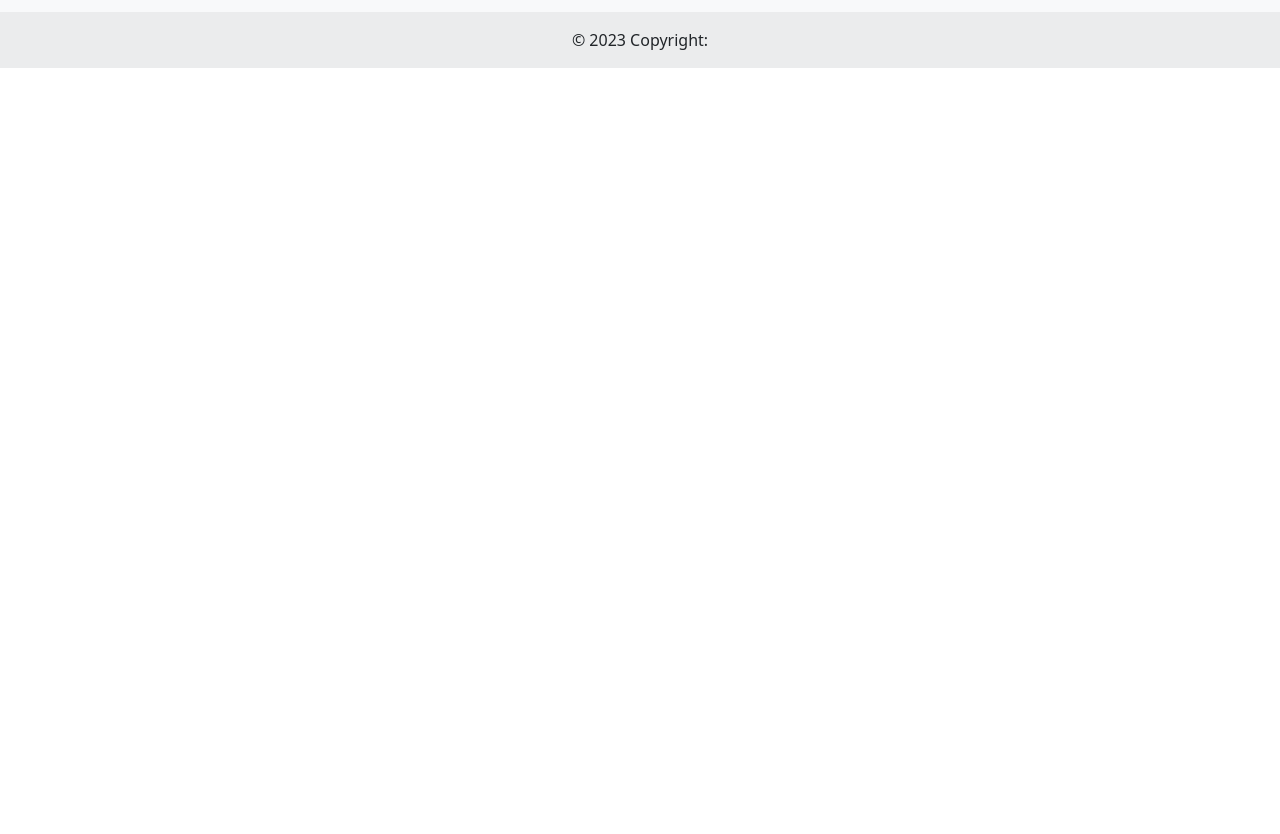
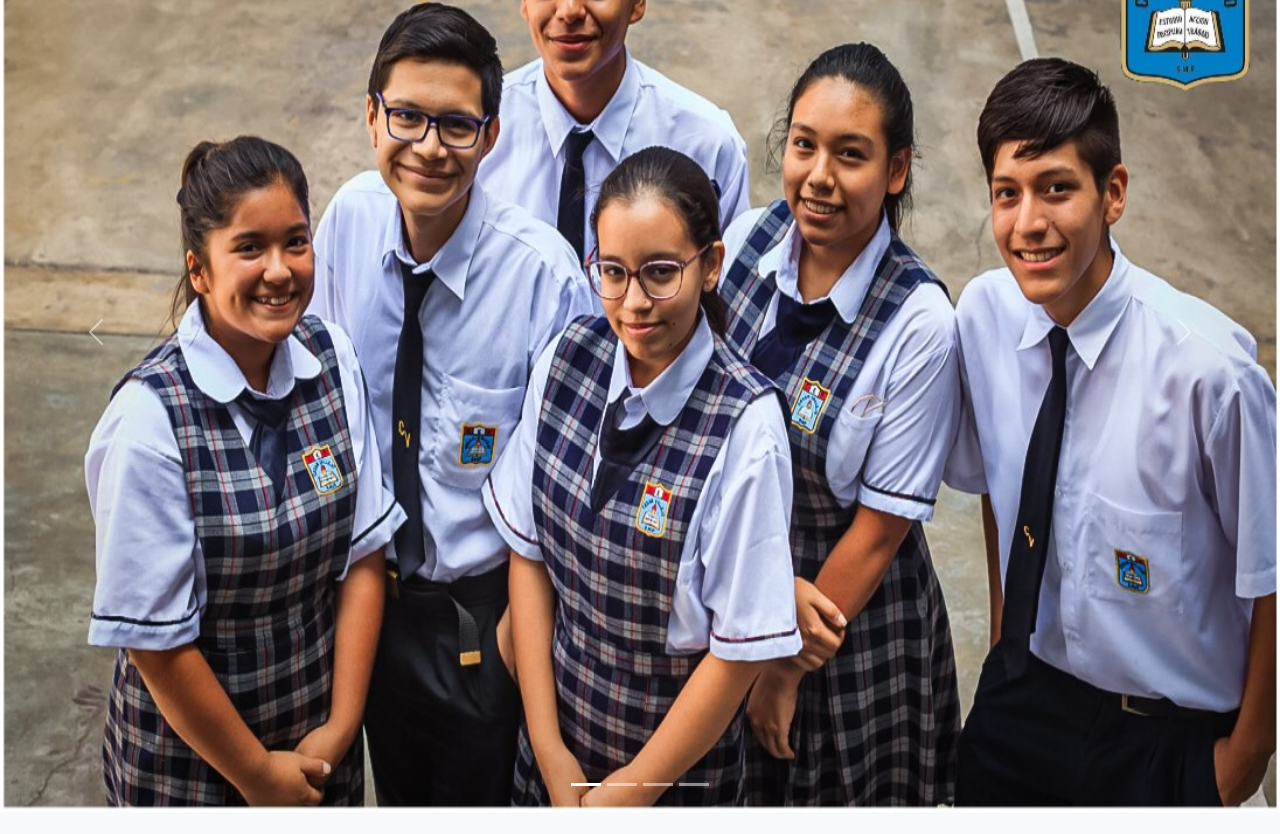
Before and after one commit to Isaac2036/BugBounty_Haven_Project, a plain HTML site: page index.html in a window 1280 px wide. Shown: the part 148-982 px from the top of the page. Before the commit the page ends 800 px from the top, so only its background shows below. Drawn offline with nearby package versions, Linux system fonts and the light colour scheme.

Commit message:
Feat: Se agrega carrusel en index.html - img/*.jpg

```diff
--- a/index.html
+++ b/index.html
@@ -15,7 +15,93 @@
     />
   </head>
   <body>
-    <h1>Colegio</h1>
+    <!-- Carousel -->
+    <div id="carouselExampleIndicators" class="carousel slide">
+      <div class="carousel-indicators">
+        <button
+          type="button"
+          data-bs-target="#carouselExampleIndicators"
+          data-bs-slide-to="0"
+          class="active"
+          aria-current="true"
+          aria-label="Slide 1"
+        ></button>
+        <button
+          type="button"
+          data-bs-target="#carouselExampleIndicators"
+          data-bs-slide-to="1"
+          aria-label="Slide 2"
+        ></button>
+        <button
+          type="button"
+          data-bs-target="#carouselExampleIndicators"
+          data-bs-slide-to="2"
+          aria-label="Slide 3"
+        ></button>
+        <button
+          type="button"
+          data-bs-target="#carouselExampleIndicators"
+          data-bs-slide-to="3"
+          aria-label="Slide 4"
+        ></button>
+      </div>
+      <div class="carousel-inner">
+        <div class="carousel-item active">
+          <img
+            src="./img/cesar_vallejos_alumnos.jpg"
+            class="d-block w-100"
+            width="1000"
+            height="960"
+            alt="Alumnos - César Vallejos"
+          />
+        </div>
+        <div class="carousel-item">
+          <img
+            src="./img/cesar_vallejos_deportes.jpg"
+            class="d-block w-100"
+            width="1000"
+            height="960"
+            alt="Deportes - César Vallejos"
+          />
+        </div>
+        <div class="carousel-item">
+          <img
+            src="./img/cesar_vallejos_escolta.jpg"
+            class="d-block w-100"
+            width="1000"
+            height="960"
+            alt="Escolta - César Vallejos"
+          />
+        </div>
+        <div class="carousel-item">
+          <img
+            src="./img/cesar_vallejos_laboratorio.jpg"
+            class="d-block w-100"
+            width="1000"
+            height="960"
+            alt="Laboratorio - César Vallejos"
+          />
+        </div>
+      </div>
+      <button
+        class="carousel-control-prev"
+        type="button"
+        data-bs-target="#carouselExampleIndicators"
+        data-bs-slide="prev"
+      >
+        <span class="carousel-control-prev-icon" aria-hidden="true"></span>
+        <span class="visually-hidden">Anterior</span>
+      </button>
+      <button
+        class="carousel-control-next"
+        type="button"
+        data-bs-target="#carouselExampleIndicators"
+        data-bs-slide="next"
+      >
+        <span class="carousel-control-next-icon" aria-hidden="true"></span>
+        <span class="visually-hidden">Siguiente</span>
+      </button>
+    </div>
     <!-- Footer -->
     <footer class="text-center bg-body-tertiary">
       <!-- Grid container -->
@@ -122,5 +208,10 @@
       </div>
       <!-- Copyright -->
     </footer>
+    <script
+      src="https://cdn.jsdelivr.net/npm/bootstrap@5.3.2/dist/js/bootstrap.bundle.min.js"
+      integrity="sha384-C6RzsynM9kWDrMNeT87bh95OGNyZPhcTNXj1NW7RuBCsyN/o0jlpcV8Qyq46cDfL"
+      crossorigin="anonymous"
+    ></script>
   </body>
 </html>
```
Also changed, not shown: img/cesar_vallejos_alumnos.jpg (added), img/cesar_vallejos_deportes.jpg (added), img/cesar_vallejos_escolta.jpg (added), img/cesar_vallejos_laboratorio.jpg (added).
